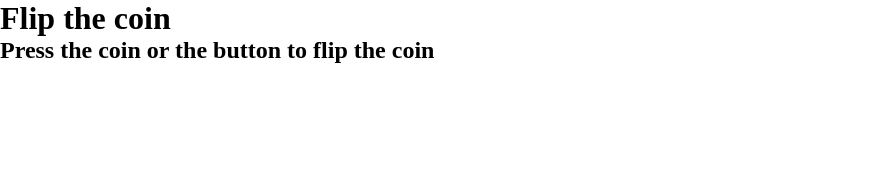
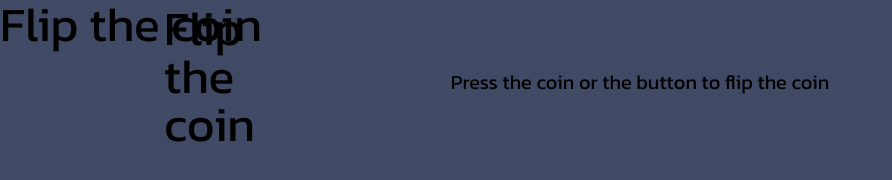
Before and after one commit to tajtaha/Flip-the-Coin, a plain HTML site: page index.html in a window 1280 px wide. Shown: the whole page, without its empty margins (0-892 px from the left). Drawn offline with nearby package versions, Linux system fonts and the light colour scheme.

Commit message:
Deleted the project and restarted with tailwindCss

```diff
--- a/index.html
+++ b/index.html
@@ -4,6 +4,14 @@
     <meta charset="UTF-8" />
     <meta name="viewport" content="width=device-width, initial-scale=1.0" />
 
+    <script src="https://cdn.jsdelivr.net/npm/@tailwindcss/browser@4"></script>
+
+    <link rel="preconnect" href="https://fonts.googleapis.com" />
+    <link rel="preconnect" href="https://fonts.gstatic.com" crossorigin />
+    <link
+      href="https://fonts.googleapis.com/css2?family=Kanit:ital,wght@0,100;0,200;0,300;0,400;0,500;0,600;0,700;0,800;0,900;1,100;1,200;1,300;1,400;1,500;1,600;1,700;1,800;1,900&display=swap"
+      rel="stylesheet"
+    />
     <link
       rel="icon"
       href="resources/favicon.ico"
@@ -13,22 +21,19 @@
 
     <title>Flip the coin | devChallenges.io</title>
 
-    <style>
-      * {
-        margin: 0;
-        padding: 0;
-        box-sizing: border-box;
-      }
-
-      body {
-        height: 100vh;
-      }
-    </style>
+    <style></style>
   </head>
-  <body>
-    <header>
-      <h1 class="header">Flip the coin</h1>
-      <h2 class="description">Press the coin or the button to flip the coin</h2>
-    </header>
+  <body class="bg-[#404A65] font-[kanit] text-black">
+    <main>
+      <div class="relative inline-block">
+        <h1 class="text-5xl justify-center absolute left-41 top-1">
+          Flip the coin
+        </h1>
+        <p class="text-5xl justify-center flex">Flip the coin</p>
+      </div>
+      <p class="flex justify-center mt-5 text-xl">
+        Press the coin or the button to flip the coin
+      </p>
+    </main>
   </body>
 </html>
```
Also changed, not shown: tailwind.config.js (added, +7 -0 lines), scripts.js (deleted).
